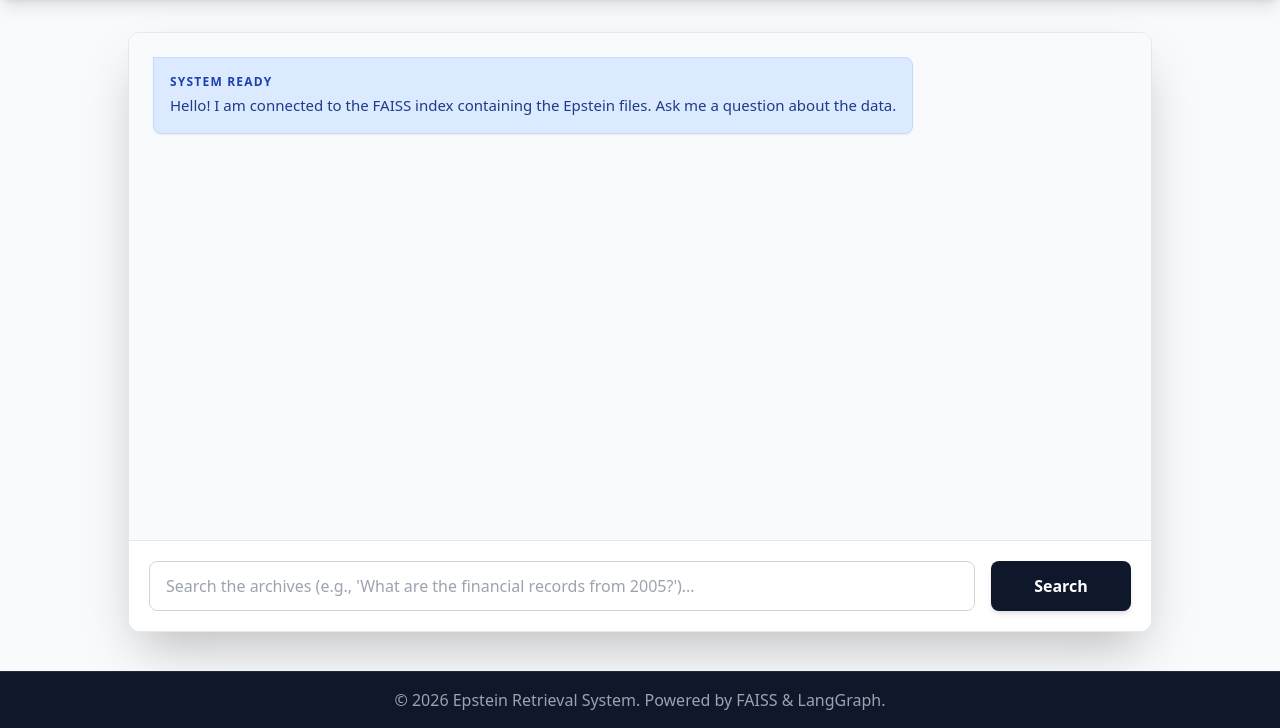
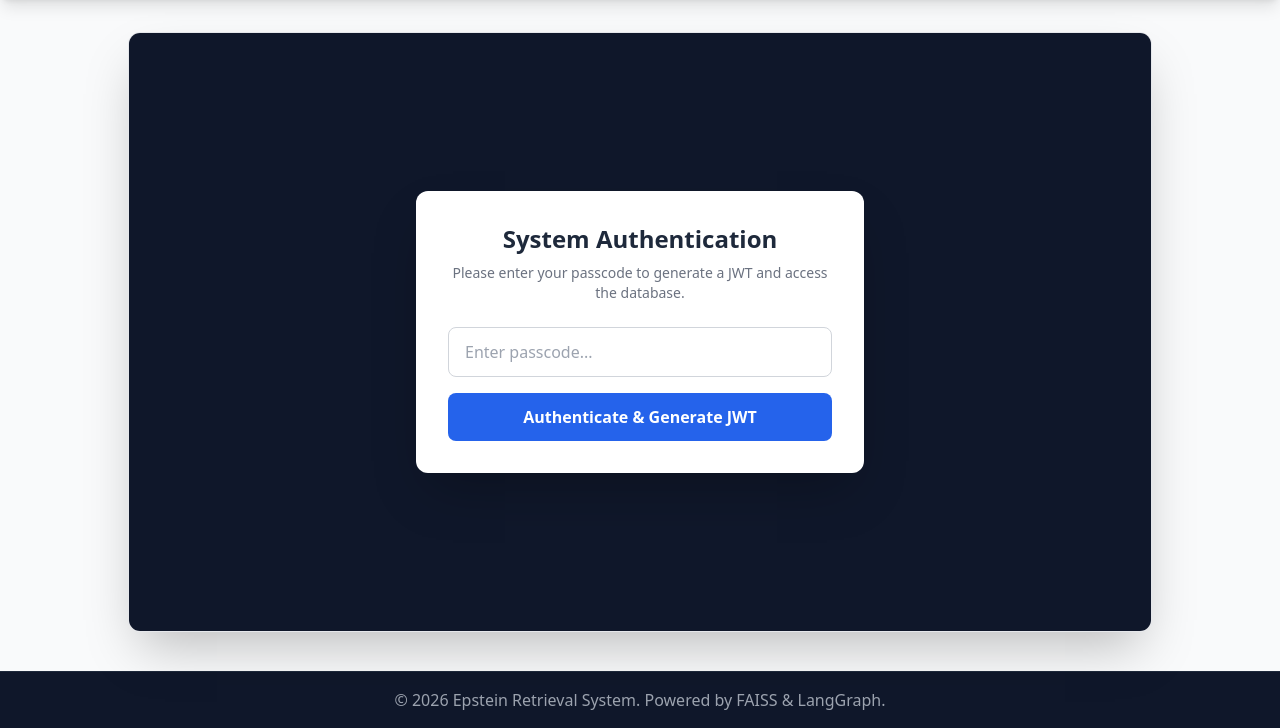
Before and after one commit to khangbkk23/Epstein_Retrieval_System, a Django app: page /app/ in a window 1280 px wide. Shown: the part 72-800 px from the top of the page. Run offline with Django 5.2, Linux system fonts and the light colour scheme; parts of the project's set-up code (start-up, migrations or seed data) failed here and were passed over; some libraries are stand-ins or nearby versions.

Commit message:
update url and app.html for JWT

```diff
--- a/django_app/rag_service/urls.py
+++ b/django_app/rag_service/urls.py
@@ -5,5 +5,6 @@ urlpatterns = [
     path('', views.home_view, name='home'),
     path('contact/', views.contact_view, name='contact'),
     path('app/', views.app_view, name='app'),
+    path('api/login/', views.login_endpoint, name='login_api'),
     path('api/chat/', views.chat_endpoint, name='chat_api'),
 ]
--- a/django_app/templates/rag_service/app.html
+++ b/django_app/templates/rag_service/app.html
@@ -2,13 +2,31 @@
 {% load static %}
 
 {% block content %}
-<div class="max-w-5xl mx-auto mt-8 h-[75vh] flex flex-col bg-white shadow-2xl rounded-xl overflow-hidden border border-gray-200">
+<div class="max-w-5xl mx-auto mt-8 h-[75vh] flex flex-col bg-white shadow-2xl rounded-xl overflow-hidden border border-gray-200 relative">
+
+    <div id="auth-overlay" class="absolute inset-0 bg-slate-900 z-50 flex flex-col items-center justify-center transition-opacity duration-500">
+        <div class="bg-white p-8 rounded-xl shadow-2xl max-w-md w-full text-center">
+            <h2 class="text-2xl font-bold text-slate-800 mb-2">System Authentication</h2>
+            <p class="text-gray-500 mb-6 text-sm">Please enter your passcode to generate a JWT and access the database.</p>
+
+            <form id="login-form" class="space-y-4">
+                <input type="password" id="auth-passcode" required autocomplete="off"
+                    class="w-full border border-gray-300 rounded-lg px-4 py-3 text-gray-800 focus:outline-none focus:ring-2 focus:ring-blue-500"
+                    placeholder="Enter passcode...">
+                <button type="submit" id="login-btn"
+                    class="w-full bg-blue-600 text-white font-bold rounded-lg px-4 py-3 hover:bg-blue-700 transition">
+                    Authenticate & Generate JWT
+                </button>
+                <p id="login-error" class="text-red-500 text-sm hidden"></p>
+            </form>
+        </div>
+    </div>
 
     <div id="chat-box" class="flex-grow p-6 overflow-y-auto bg-slate-50 space-y-5">
         <div class="flex items-start">
             <div class="bg-blue-100 text-blue-900 p-4 rounded-lg rounded-tl-none max-w-[80%] shadow-sm border border-blue-200">
-                <p class="font-bold mb-1 text-xs uppercase tracking-widest text-blue-800">System Ready</p>
-                <p class="text-[15px]">Hello! I am connected to the FAISS index containing the Epstein files. Ask me a question about the data.</p>
+                <p class="font-bold mb-1 text-xs uppercase tracking-widest text-blue-800">System Ready (Secured via JWT)</p>
+                <p class="text-[15px]">Authentication complete. The Agentic RAG engine is now ready for your queries.</p>
             </div>
         </div>
     </div>
@@ -17,7 +35,7 @@
         <form id="chat-form" class="flex space-x-4">
             <input type="text" id="user-input" required autocomplete="off"
                 class="flex-grow border border-gray-300 rounded-lg px-4 py-3 text-gray-800 focus:outline-none focus:ring-2 focus:ring-blue-500 focus:border-transparent transition"
-                placeholder="Search the archives (e.g., 'What are the financial records from 2005?')...">
+                placeholder="Search the archives...">
             <button type="submit" id="send-btn"
                 class="bg-slate-900 text-white px-8 py-3 rounded-lg hover:bg-slate-800 transition shadow-md font-semibold flex items-center justify-center min-w-[140px]">
                 <span id="btn-text">Search</span>
```
